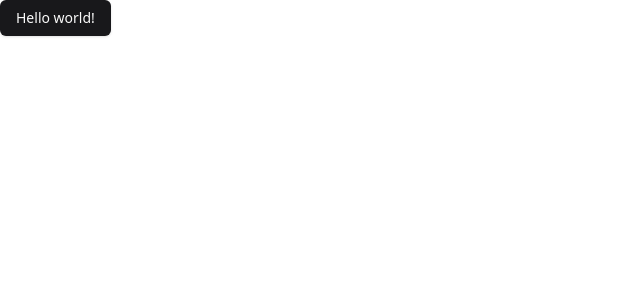
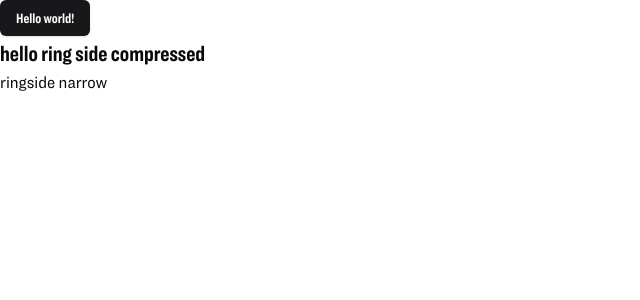
Before and after one commit to AshikShuvo/experimental-next, a Next.js app: page /en in a window 1280 px wide. Shown: the top 300 px of the page, without its empty margins (0-640 px from the left). Built offline with nearby package versions, Linux system fonts and the light colour scheme.

Commit message:
font optimization improved

```diff
--- a/app/[locale]/globals.css
+++ b/app/[locale]/globals.css
@@ -1,7 +1,3 @@
-:root{
-    --ringside-compressed: var(--ringside-compressed);
-    --ringside-narrow: var(--ringside-narrow);
-}
 @tailwind base;
 @tailwind components;
 @tailwind utilities;
@@ -59,6 +55,8 @@
         --chart-5: 27 87% 67%;
 
         --radius: 0.5rem;
+        --ringside-compressed: "ringside-compressed";
+        --ringside-narrow: "ringside-narrow";
     }
 
     .dark {
@@ -121,6 +119,13 @@
 
     body {
         @apply bg-background text-foreground;
-        font-family: var(--ringside-narrow);
     }
 }
+.title{
+    font-family: var(--ringside-compressed), serif;
+    font-size: 22px;
+}
+.sub-title{
+    font-family: var(--ringside-narrow), serif;
+    font-size: 17px;
+}
--- a/app/[locale]/layout.tsx
+++ b/app/[locale]/layout.tsx
@@ -1,7 +1,7 @@
 import type { Metadata } from "next";
 import "./globals.css";
 import { getLocale } from "next-intl/server";
-import { font1, font2 } from "@/fonts";
+import { rinsideCompressed, rinsideNarrow } from "@/fonts";
 
 export const metadata: Metadata = {
   title: "Create Next App",
@@ -20,7 +20,9 @@ export default async function RootLayout({
   const locale = await getLocale();
   return (
     <html lang={locale}>
-      <body className={`${font1.variable} ${font2.variable} antialiased`}>
+      <body
+        className={`${rinsideCompressed.variable} ${rinsideNarrow.variable} antialiased`}
+      >
         {children}
       </body>
     </html>
--- a/app/[locale]/page.tsx
+++ b/app/[locale]/page.tsx
@@ -6,6 +6,8 @@ export default function Home() {
   return (
     <div>
       <Button>{t("title")}</Button>
+      <h1 className="title">hello ring side compressed</h1>
+      <h2 className="sub-title">ringside narrow</h2>
     </div>
   );
 }
--- a/components/ui/button.tsx
+++ b/components/ui/button.tsx
@@ -5,7 +5,7 @@ import { cva, type VariantProps } from "class-variance-authority";
 import { cn } from "@/lib/utils";
 
 const buttonVariants = cva(
-  "inline-flex items-center justify-center gap-2 whitespace-nowrap rounded-md text-sm font-medium transition-colors focus-visible:outline-none focus-visible:ring-1 focus-visible:ring-ring disabled:pointer-events-none disabled:opacity-50 [&_svg]:pointer-events-none [&_svg]:size-4 [&_svg]:shrink-0",
+  "font-ringsideCompressed inline-flex items-center justify-center gap-2 whitespace-nowrap rounded-md text-sm font-medium transition-colors focus-visible:outline-none focus-visible:ring-1 focus-visible:ring-ring disabled:pointer-events-none disabled:opacity-50 [&_svg]:pointer-events-none [&_svg]:size-4 [&_svg]:shrink-0",
   {
     variants: {
       variant: {
--- a/fonts.ts
+++ b/fonts.ts
@@ -1,6 +1,6 @@
 import localFont from "next/font/local";
 
-export const font1 = localFont({
+export const rinsideCompressed = localFont({
   src: [
     {
       path: "./public/fonts/ringside/RingsideCompressed.otf",
@@ -10,13 +10,13 @@ export const font1 = localFont({
     {
       path: "./public/fonts/ringside/RingsideCompressed-Bold.otf",
       weight: "700",
-      style: "normal",
+      style: "bold",
     },
   ],
   variable: "--ringside-compressed",
 });
 
-export const font2 = localFont({
+export const rinsideNarrow = localFont({
   src: [
     {
       path: "./public/fonts/ringside/RingsideNarrow.otf",
@@ -24,5 +24,5 @@ export const font2 = localFont({
       style: "normal",
     },
   ],
-  variable: "--ringside-Narrow",
+  variable: "--ringside-narrow",
 });
--- a/tailwind.config.ts
+++ b/tailwind.config.ts
@@ -57,6 +57,10 @@ export default {
         md: "calc(var(--radius) - 2px)",
         sm: "calc(var(--radius) - 4px)",
       },
+      fontFamily: {
+        ringsideCompressed: ["var(--ringside-compressed)"],
+        ringsideNarrow: ["var(--ringside-narrow)"],
+      },
     },
   },
   plugins: [animate],
```
